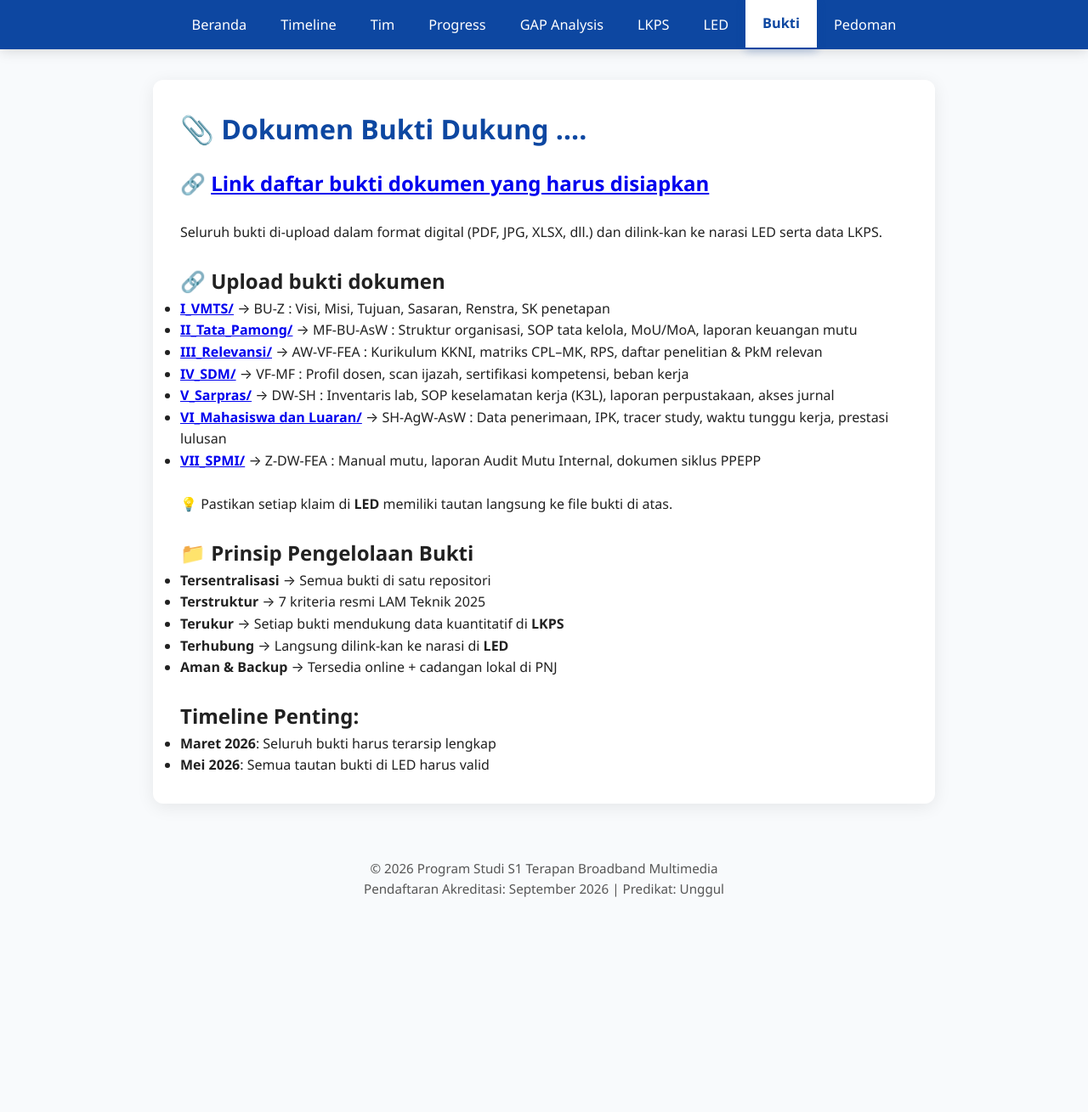
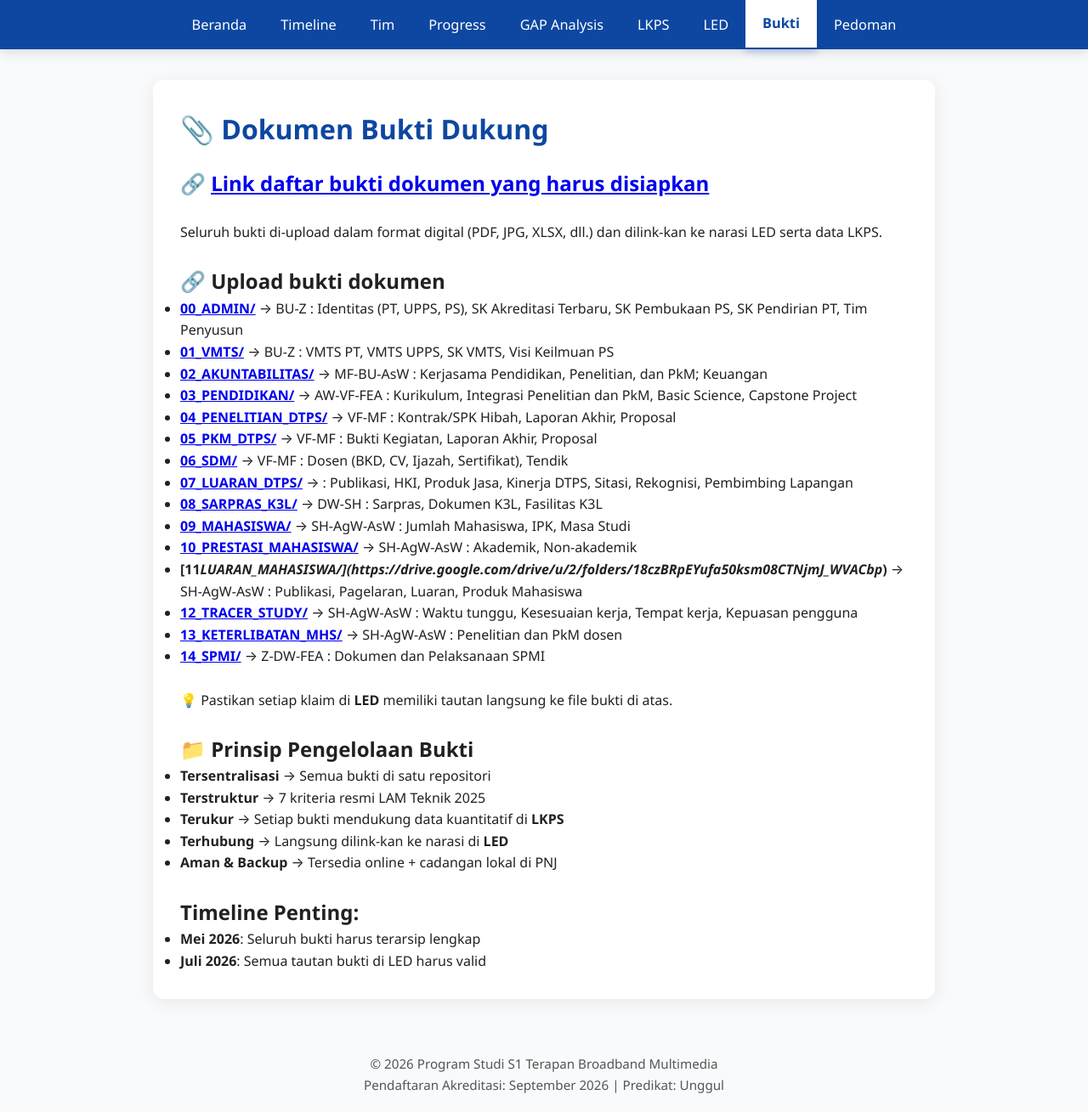
Before and after one commit to portal-psbm/aksibm-26, a Jekyll site: the page built from bukti.md, in a window 1280 px wide and 1309 px high. Shown: the whole window at 85% size. Built offline with Jekyll 4.4.1, drawn with Linux system fonts in a browser that asks for light colours.

Commit message:
Update bukti

```diff
--- a/bukti.md
+++ b/bukti.md
@@ -4,7 +4,7 @@ title: Bukti Dukung
 permalink: /bukti/
 ---
 
-# 📎 Dokumen Bukti Dukung ....
+# 📎 Dokumen Bukti Dukung
 
 ## 🔗 [Link daftar bukti dokumen yang harus disiapkan](https://docs.google.com/spreadsheets/d/1l-hyJQPxnpv7jt6_iZ_Z3lGY048A-OM2TIcFMfrojdM/edit?usp=sharing)
 <br>
@@ -13,13 +13,21 @@ permalink: /bukti/
 
 ## 🔗 Upload bukti dokumen
 
-- **[I_VMTS/](https://drive.google.com/drive/folders/1TRWWZHUTecu8NZtz9KsIL3STVRRBTSg2?usp=sharing)** → BU-Z : Visi, Misi, Tujuan, Sasaran, Renstra, SK penetapan
-- **[II_Tata_Pamong/](https://drive.google.com/drive/folders/1DrKFEI-bj6b33OrKJ9PIMEwIu94FuGSO?usp=sharing)** → MF-BU-AsW : Struktur organisasi, SOP tata kelola, MoU/MoA, laporan keuangan mutu
-- **[III_Relevansi/](https://drive.google.com/drive/folders/1W2DzMGgS6lwBI1UusFH5YhcN_-mdPpoJ?usp=sharing)** → AW-VF-FEA : Kurikulum KKNI, matriks CPL–MK, RPS, daftar penelitian & PkM relevan
-- **[IV_SDM/](https://drive.google.com/drive/folders/17PZ7fR96Fkleygqg9a3Xdc2nwhYZlmSs?usp=sharing)** → VF-MF : Profil dosen, scan ijazah, sertifikasi kompetensi, beban kerja
-- **[V_Sarpras/](https://drive.google.com/drive/folders/13LqmW5CNKAxb6rShIeHrAHXmk1F0xFfS?usp=sharing)** → DW-SH : Inventaris lab, SOP keselamatan kerja (K3L), laporan perpustakaan, akses jurnal
-- **[VI_Mahasiswa dan Luaran/](https://drive.google.com/drive/folders/1gMylc3D-zn_tDrG225evho12NVTcoewd?usp=sharing)** → SH-AgW-AsW : Data penerimaan, IPK, tracer study, waktu tunggu kerja, prestasi lulusan
-- **[VII_SPMI/](https://drive.google.com/drive/folders/1yCyVGVdh3cSkU-EDEWtnTblsy7gBgWyV?usp=sharing)** → Z-DW-FEA : Manual mutu, laporan Audit Mutu Internal, dokumen siklus PPEPP <br><br>
+- **[00_ADMIN/](https://drive.google.com/drive/u/2/folders/1rPFNl94nuR_81tGrjt-MmivojaZdD3bG)** → BU-Z : Identitas (PT, UPPS, PS), SK Akreditasi Terbaru, SK Pembukaan PS, SK Pendirian PT, Tim Penyusun
+- **[01_VMTS/](https://drive.google.com/drive/u/2/folders/1fu7JW2IUPW5oZo7x30fDS_mQOspD4ffO)** → BU-Z : VMTS PT, VMTS UPPS, SK VMTS, Visi Keilmuan PS
+- **[02_AKUNTABILITAS/](https://drive.google.com/drive/u/2/folders/1m4XITxsWJS4hsaglZCzMleCNPk0ZKegE)** → MF-BU-AsW : Kerjasama Pendidikan, Penelitian, dan PkM; Keuangan
+- **[03_PENDIDIKAN/](https://drive.google.com/drive/u/2/folders/1YUjDBrzJcJ_NJ1b30KLdUV_u4KGXu7pc)** → AW-VF-FEA : Kurikulum, Integrasi Penelitian dan PkM, Basic Science, Capstone Project
+- **[04_PENELITIAN_DTPS/](https://drive.google.com/drive/u/2/folders/1Duq0r8ay9AE1nocZycN6y8dYDnidMEzX)** → VF-MF : Kontrak/SPK Hibah, Laporan Akhir, Proposal
+- **[05_PKM_DTPS/](https://drive.google.com/drive/u/2/folders/1py8CAfOhTMJY8XDBDoJhJKEROjuc8yNA)** → VF-MF : Bukti Kegiatan, Laporan Akhir, Proposal
+- **[06_SDM/](https://drive.google.com/drive/u/2/folders/1DGW6PEIwdAxjF3UDTijX_2pI4LhmlwZd)** → VF-MF : Dosen (BKD, CV, Ijazah, Sertifikat), Tendik
+- **[07_LUARAN_DTPS/](https://drive.google.com/drive/u/2/folders/1tFQs9eKLAvhkJZo9ihqf-nc3MqiB_35c)** → : Publikasi, HKI, Produk Jasa, Kinerja DTPS, Sitasi, Rekognisi, Pembimbing Lapangan
+- **[08_SARPRAS_K3L/](https://drive.google.com/drive/u/2/folders/1vCvv9xrnBBaN_PAJwJlFdhLDcwLIcxxM)** → DW-SH : Sarpras, Dokumen K3L, Fasilitas K3L
+- **[09_MAHASISWA/](https://drive.google.com/drive/u/2/folders/1yZKrWDuQEMX6Zz0Zk2cf1uNZolOybwEj)** → SH-AgW-AsW : Jumlah Mahasiswa, IPK, Masa Studi
+- **[10_PRESTASI_MAHASISWA/](https://drive.google.com/drive/u/2/folders/1IpojVLepcw_1Lhtq-epFlzS1ELzzE7zp)** → SH-AgW-AsW : Akademik, Non-akademik
+- **[11_LUARAN_MAHASISWA/](https://drive.google.com/drive/u/2/folders/18czBRpEYufa50ksm08CTNjmJ_WVACbp_)** → SH-AgW-AsW : Publikasi, Pagelaran, Luaran, Produk Mahasiswa
+- **[12_TRACER_STUDY/](https://drive.google.com/drive/u/2/folders/1LwTsU0AL2-37_h_JgWxqLwA2veFuveb5)** → SH-AgW-AsW : Waktu tunggu, Kesesuaian kerja, Tempat kerja, Kepuasan pengguna
+- **[13_KETERLIBATAN_MHS/](https://drive.google.com/drive/u/2/folders/1qTeCicjqBBp-Bdfl1tRXQoTD5a0RoqIi)** → SH-AgW-AsW : Penelitian dan PkM dosen
+- **[14_SPMI/](https://drive.google.com/drive/u/2/folders/10PnP_REG3oG0w5_NDJ-i2qmhI7rjtN9a)** → Z-DW-FEA : Dokumen dan Pelaksanaan SPMI <br><br>
 
 > 💡 Pastikan setiap klaim di **LED** memiliki tautan langsung ke file bukti di atas. <br><br>
 
@@ -31,5 +39,5 @@ permalink: /bukti/
 - **Aman & Backup** → Tersedia online + cadangan lokal di PNJ <br><br>
 
 ## **Timeline Penting**: <br>
-> - **Maret 2026**: Seluruh bukti harus terarsip lengkap
-> - **Mei 2026**: Semua tautan bukti di LED harus valid
+> - **Mei 2026**: Seluruh bukti harus terarsip lengkap
+> - **Juli 2026**: Semua tautan bukti di LED harus valid
```
